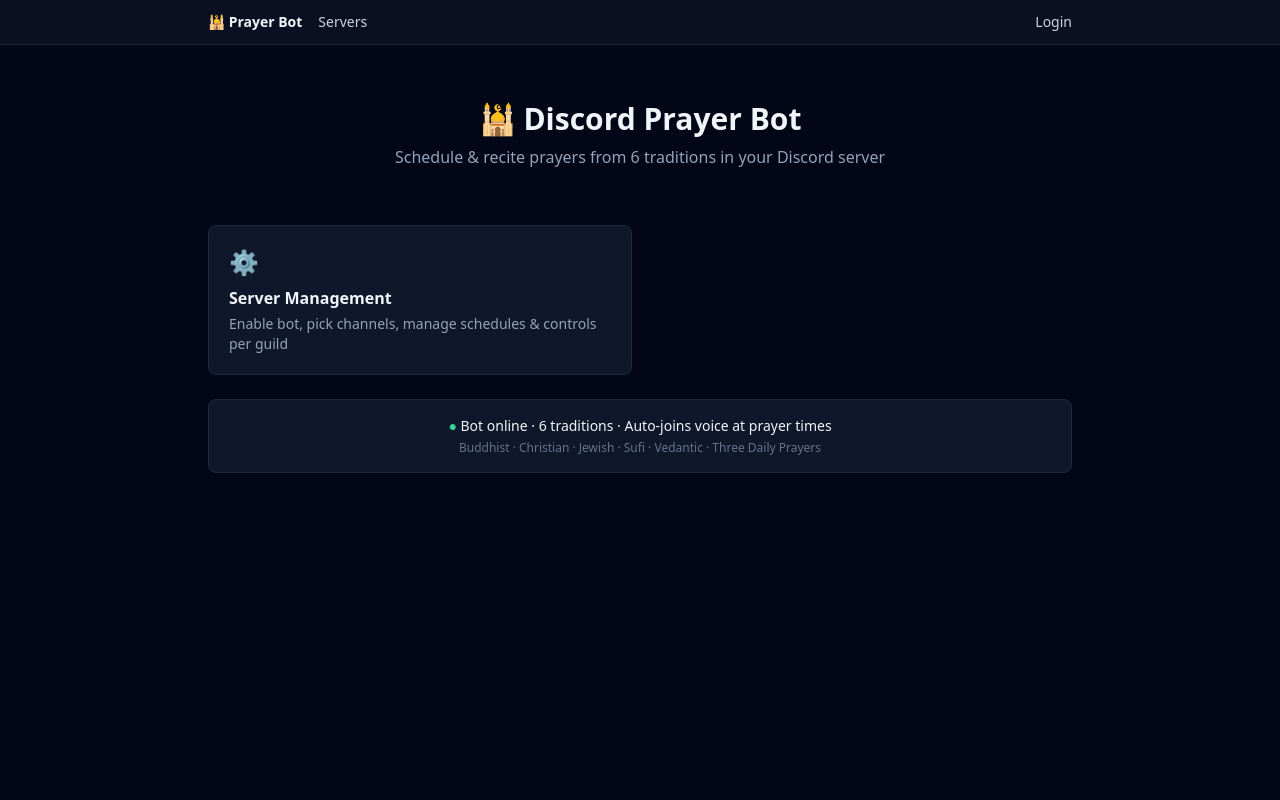
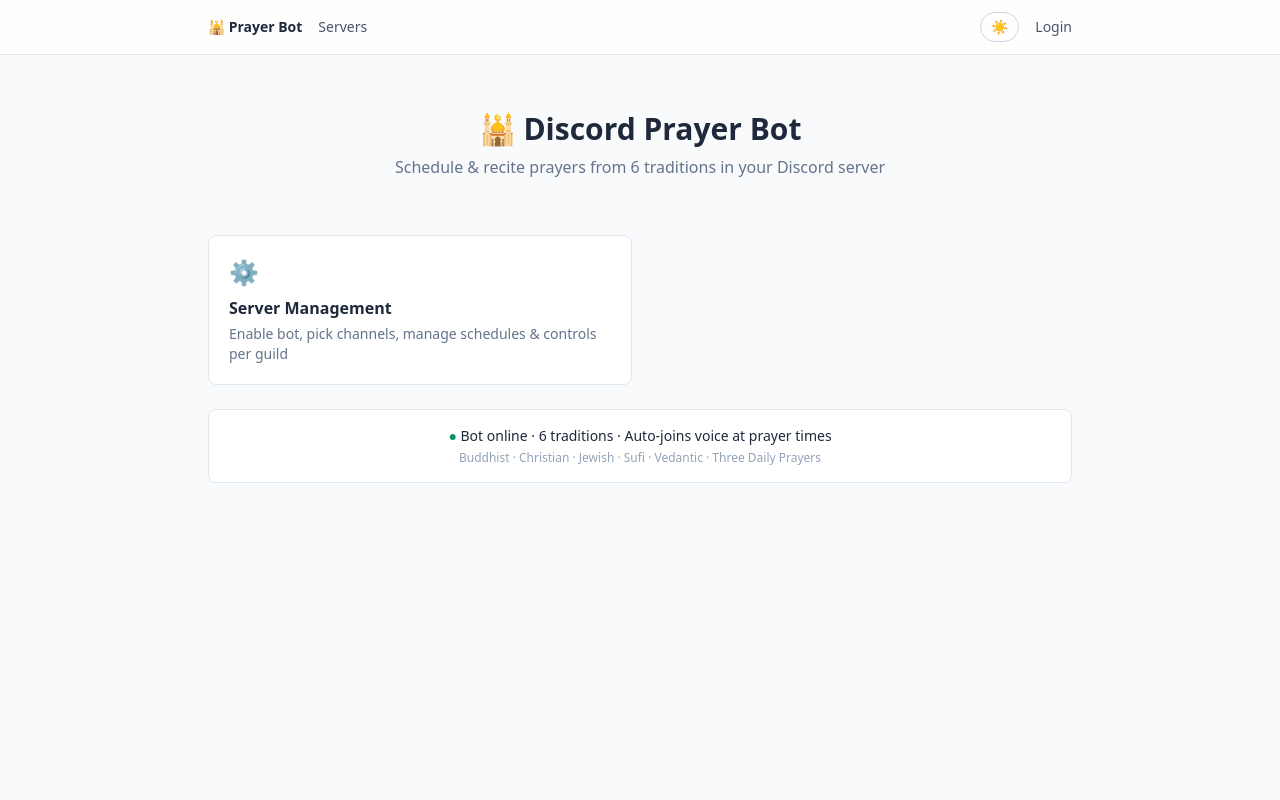
Before and after one commit to lakshaysethi2/discord-prayer-bot, a FastAPI app: page / in a window 1280 px wide. Run offline with FastAPI, Linux system fonts and the light colour scheme; some libraries are stand-ins or nearby versions.

Commit message:
feat: add dark/light mode toggle with light mode default
- Default to light mode (slate-50 body, white cards, gray text)
- Toggle button in header nav with sun/moon icon
- Preference saved to localStorage, applied before page render (no flash)
- CSS overrides for all Tailwind dark-theme classes across all templates
- Dark mode = existing dark theme; light mode = overrides via html.light selectors

```diff
--- a/dashboard/templates/base.html
+++ b/dashboard/templates/base.html
@@ -1,13 +1,94 @@
 <!doctype html>
-<html lang="en">
+<html lang="en" class="light">
 <head>
   <meta charset="utf-8">
   <meta name="viewport" content="width=device-width, initial-scale=1">
   <title>{% block title %}Prayer Bot{% endblock %}</title>
+  <script>
+    // Prevent flash: apply dark mode before page renders
+    (function() {
+      var theme = localStorage.getItem('theme');
+      if (theme === 'dark') {
+        document.documentElement.className = 'dark';
+      } else {
+        document.documentElement.className = 'light';
+      }
+    })();
+  </script>
   <script src="https://cdn.tailwindcss.com"></script>
   <style>
     input[type="range"] { accent-color: #6366f1; }
     select { background-image: none; }
+
+    /* ── Light mode (default) overrides ── */
+    html.light body {
+      background-color: #f8fafc !important; color: #1e293b !important;
+    }
+    /* backgrounds */
+    html.light .bg-slate-950 { background-color: #f8fafc !important; }
+    html.light .bg-slate-900 { background-color: #ffffff !important; }
+    html.light .bg-slate-900\/60 { background-color: rgba(255,255,255,0.9) !important; }
+    html.light .bg-slate-800 { background-color: #f1f5f9 !important; }
+    html.light .bg-slate-800\/50 { background-color: rgba(241,245,249,0.7) !important; }
+    html.light .bg-emerald-900\/40 { background-color: #d1fae5 !important; }
+    html.light .bg-red-900\/50 { background-color: #fee2e2 !important; }
+    html.light .bg-indigo-800\/60 { background-color: #e0e7ff !important; }
+    html.light .from-indigo-900\/60 { --tw-gradient-from: #e0e7ff !important; }
+    html.light .to-purple-900\/60 { --tw-gradient-to: #ede9fe !important; }
+    /* text */
+    html.light .text-slate-100 { color: #1e293b !important; }
+    html.light .text-slate-300 { color: #475569 !important; }
+    html.light .text-slate-400 { color: #64748b !important; }
+    html.light .text-slate-500 { color: #94a3b8 !important; }
+    html.light .text-slate-600 { color: #94a3b8 !important; }
+    html.light .text-emerald-200 { color: #047857 !important; }
+    html.light .text-emerald-400 { color: #059669 !important; }
+    html.light .text-indigo-200 { color: #3730a3 !important; }
+    html.light .text-indigo-300 { color: #4338ca !important; }
+    html.light .text-red-300 { color: #dc2626 !important; }
+    /* borders */
+    html.light .border-slate-800 { border-color: #e2e8f0 !important; }
+    html.light .border-slate-800\/50 { border-color: rgba(226,232,240,0.7) !important; }
+    html.light .border-slate-700 { border-color: #cbd5e1 !important; }
+    html.light .border-slate-600 { border-color: #cbd5e1 !important; }
+    html.light .border-emerald-700 { border-color: #6ee7b7 !important; }
+    html.light .border-red-800\/50 { border-color: #fecaca !important; }
+    html.light .border-indigo-700\/50 { border-color: #c7d2fe !important; }
+    /* hover */
+    html.light .hover\:bg-slate-700:hover { background-color: #e2e8f0 !important; }
+    html.light .hover\:bg-red-800\/50:hover { background-color: #fecaca !important; }
+    html.light .hover\:text-white:hover { color: #0f172a !important; }
+    html.light .hover\:text-slate-300:hover { color: #334155 !important; }
+    html.light .hover\:text-emerald-400:hover { color: #047857 !important; }
+    html.light .hover\:text-indigo-300:hover { color: #3730a3 !important; }
+    html.light .hover\:border-slate-700:hover { border-color: #cbd5e1 !important; }
+    /* header specific */
+    html.light header { border-color: #e2e8f0 !important; }
+    /* form inputs */
+    html.light select.bg-slate-800 { background-color: #f1f5f9 !important; border-color: #cbd5e1 !important; color: #1e293b !important; }
+    html.light input.bg-slate-800 { background-color: #f1f5f9 !important; border-color: #cbd5e1 !important; color: #1e293b !important; }
+    html.light input[type="time"].bg-slate-800 { background-color: #f1f5f9 !important; border-color: #cbd5e1 !important; color: #1e293b !important; }
+    html.light input[type="checkbox"].bg-slate-800 { accent-color: #6366f1; }
+    /* badge */
+    html.light .inline-block.rounded-full.bg-slate-800 { background-color: #e2e8f0 !important; color: #475569 !important; }
+
+    /* ── Theme toggle button ── */
+    #theme-toggle {
+      cursor: pointer; background: none; border: 1px solid;
+      border-radius: 9999px; padding: 4px 10px; font-size: 14px;
+      transition: background 0.2s, color 0.2s;
+    }
+    html.light #theme-toggle {
+      color: #475569; border-color: #cbd5e1;
+    }
+    html.light #theme-toggle:hover { background: #f1f5f9; }
+    html.dark #theme-toggle {
+      color: #94a3b8; border-color: #475569;
+    }
+    html.dark #theme-toggle:hover { background: #1e293b; }
+
+    /* smooth transition on body */
+    body { transition: background-color 0.2s, color 0.2s; }
   </style>
 </head>
 <body class="bg-slate-950 text-slate-100 min-h-screen font-sans">
@@ -16,6 +97,7 @@
       <a href="/" class="font-semibold text-slate-100 hover:text-white">🕌 Prayer Bot</a>
       <a href="/servers" class="text-slate-300 hover:text-white">Servers</a>
       <div class="grow"></div>
+      <button id="theme-toggle" onclick="toggleTheme()" title="Toggle dark/light mode">☀️</button>
       {% if request.cookies.get('prayer_session') %}
         <a href="/servers" class="text-slate-300 hover:text-white">Dashboard</a>
       {% else %}
@@ -26,5 +108,23 @@
   <main class="max-w-4xl mx-auto px-4 py-6">
     {% block content %}{% endblock %}
   </main>
+  <script>
+    function updateToggleIcon() {
+      var btn = document.getElementById('theme-toggle');
+      btn.textContent = document.documentElement.className === 'dark' ? '\u{1F311}' : '\u2600\uFE0F';
+    }
+    function toggleTheme() {
+      var html = document.documentElement;
+      if (html.className === 'dark') {
+        html.className = 'light';
+        localStorage.setItem('theme', 'light');
+      } else {
+        html.className = 'dark';
+        localStorage.setItem('theme', 'dark');
+      }
+      updateToggleIcon();
+    }
+    updateToggleIcon();
+  </script>
 </body>
 </html>
```
